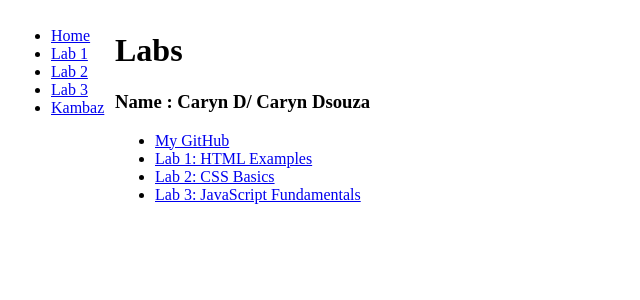
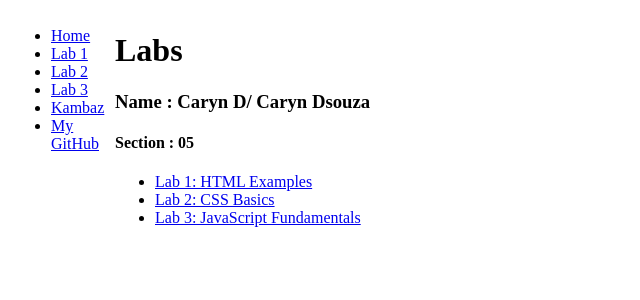
Before and after one commit to carynd/kambaz-next-js, a Next.js app: page /Labs in a window 1280 px wide. Shown: the top 300 px of the page, without its empty margins (0-640 px from the left). Built offline with nearby package versions, Linux system fonts and the light colour scheme.

Commit message:
content changes

```diff
--- a/src/app/Labs/TOC.tsx
+++ b/src/app/Labs/TOC.tsx
@@ -27,6 +27,11 @@ export default function TOC() {
                     Kambaz
                 </Link>
             </li>
+            <li>
+                <Link href="https://github.com/carynd/kambaz-next-js" id="wd-github">
+                    My GitHub
+                </Link>
+            </li>
         </ul>
     );
 }
--- a/src/app/Labs/page.tsx
+++ b/src/app/Labs/page.tsx
@@ -4,12 +4,8 @@ export default function Labs() {
    <div id="wd-labs">
      <h1>Labs</h1>
      <h3> Name : Caryn D/ Caryn Dsouza</h3>
+     <h4> Section : 05</h4>
      <ul>
-      <li>
-        <Link href="https://github.com/carynd/kambaz-next-js" id="wd-github">
-          My GitHub
-        </Link>
-      </li>
        <li>
          <Link href="/Labs/Lab1" id="wd-lab1-link">
            Lab 1: HTML Examples </Link>
```
